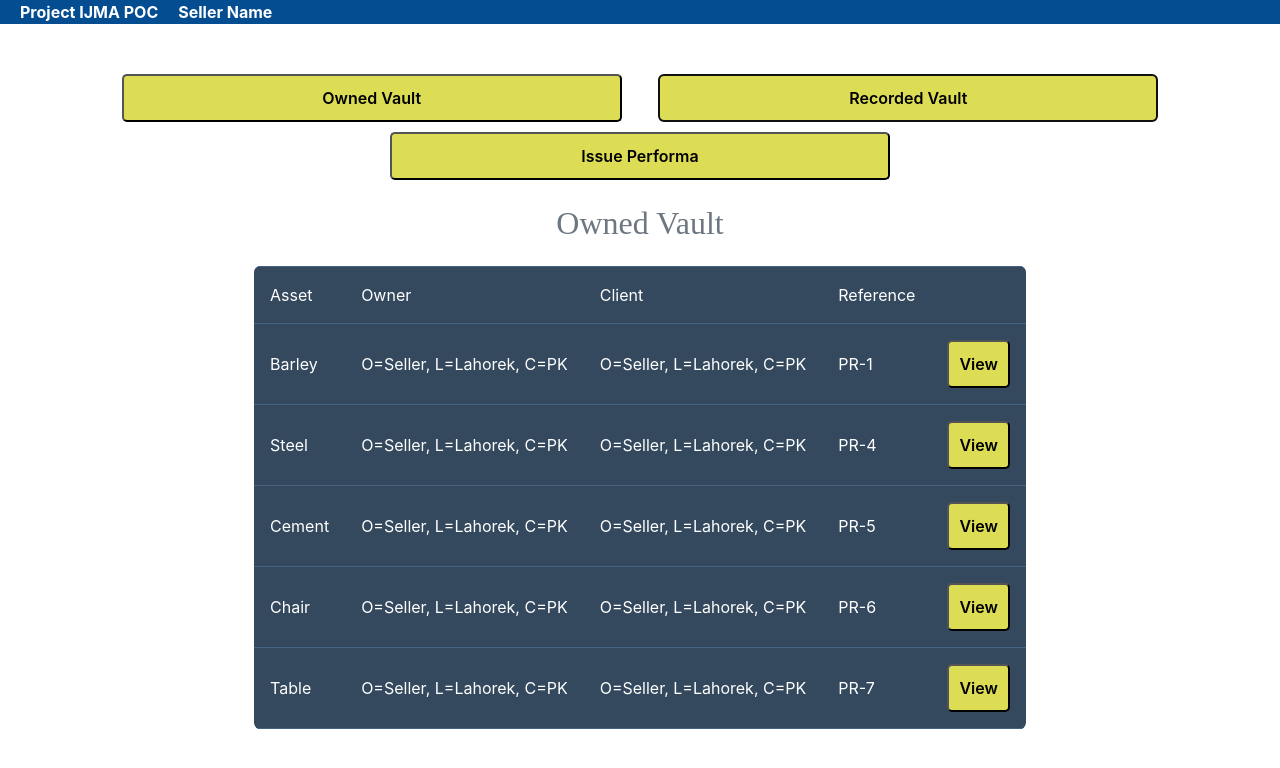
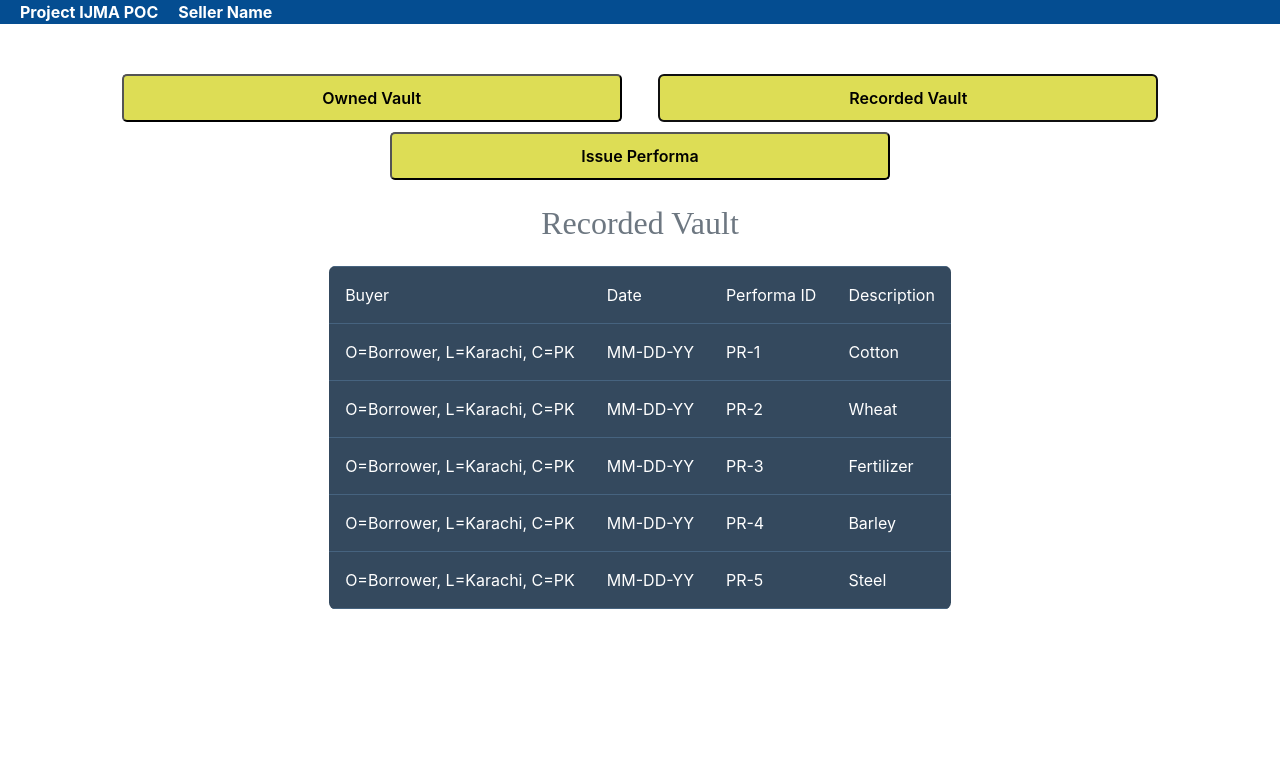
Before and after one commit to asadikhlas/cordaMurhaba, a React (Create React App) app: page / in a window 1280 px wide. Both pictures are taken after a click on the button "Recorded Vault". Shown: the top 768 px of the page. Built offline with nearby package versions, Linux system fonts and the light colour scheme.

Commit message:
added recorded vault

```diff
--- a/src/Button/Button.js
+++ b/src/Button/Button.js
@@ -3,10 +3,11 @@ import './Button.css';
 
 class Button extends Component {
     render() {
+        const { isRecordedTrue, isOwnedVault } = this.props
         return (
             <div className="container">
-               <button className="main-btn" >Owned Vault</button>
-               <button className="main-btn" >Recorded Vault</button>
+                <button className="main-btn" onClick={isOwnedVault} >Owned Vault</button>
+                <button className="main-btn" onClick={isRecordedTrue} >Recorded Vault</button>
             </div>
         )
     }
--- a/src/MurhabaTable/MurhabaTable.js
+++ b/src/MurhabaTable/MurhabaTable.js
@@ -4,24 +4,57 @@ import Header from '../Header/Header';
 import Button from '../Button/Button';
 import { Link } from 'react-router-dom'
 import Response from '../response.json';
-import { Modal } from 'react-bootstrap'
+import { Modal } from 'react-bootstrap';
+import PerformaResponse from '../performaResponse.json';
 
 class MurhabaTable extends Component {
     state = {
         isModalOpen: false,
-        currentObj: {}
+        currentObj: {},
+        isRecordedTrue: false
     }
 
+    isRecordedTrue = () => this.setState({ isRecordedTrue: true })
 
+    isOwnedVault = () => this.setState({ isRecordedTrue: false })
 
     render() {
-        const { isModalOpen, currentObj } = this.state
+        const { isModalOpen, currentObj, isRecordedTrue } = this.state
         return (
             <React.Fragment>
-                <Button />
+                <Button isRecordedTrue={this.isRecordedTrue} isOwnedVault={this.isOwnedVault} />
                 <div className="flexer" style={{ flexDirection: 'column' }}>
                     <Link to="/performa" ><button className="main-btn" style={{ marginTop: '10px' }} >Issue Performa</button></Link>
                     <br />
+                    {isRecordedTrue ?
+                        <div>
+                            <h2 style={{ textAlign: 'center' }} >Recorded Vault</h2>
+                            <div className="flexer">
+                                <table className="rwd-table">
+                                    <thead  >
+                                        <tr >
+                                            <td>Buyer</td>
+                                            <td>Date</td>
+                                            <td>Performa ID</td>
+                                            <td>Description</td>
+                                        </tr>
+                                    </thead>
+                                    <tbody>
+                                        {PerformaResponse && PerformaResponse.map((item, i) => (
+                                            <tr>
+                                                <td>{item.state.data.buyer} </td>
+                                                <td>{item.state.data.date}</td>
+                                                <td>{item.state.data.proformaId}</td>
+                                                <td>{item.state.data.description}</td>
+
+                                            </tr>
+                                        ))}
+
+                                    </tbody></table>
+                            </div>
+                        </div>
+                        :
+                        <div>
                             <h2 style={{ textAlign: 'center' }} >Owned Vault</h2>
                             <div className="flexer">
                                 <table className="rwd-table">
@@ -48,6 +81,10 @@ class MurhabaTable extends Component {
 
                                     </tbody></table>
                             </div>
+                        </div>
+                    }
+
+
                 </div>
                 {
                     isModalOpen &&
--- /dev/null
+++ b/src/performaResponse.json
@@ -0,0 +1,171 @@
+[ {
+    "state" : {
+      "data" : {
+        "@class" : "com.example.states.ProformaState",
+        "seller" : "O=Seller, L=Lahorek, C=PK",
+        "buyer" : "O=Borrower, L=Karachi, C=PK",
+        "date" : "MM-DD-YY",
+        "proformaId" : "PR-1",
+        "description" : "Cotton",
+        "goods" : {
+          "seller" : "O=Seller, L=Lahorek, C=PK",
+          "assetOwner" : "O=Seller, L=Lahorek, C=PK",
+          "quantity" : 1,
+          "internalReference" : "PR-1",
+          "asset" : "Cotton",
+          "takaful" : false,
+          "owner" : "O=Seller, L=Lahorek, C=PK",
+          "participants" : [ "O=Seller, L=Lahorek, C=PK" ]
+        },
+        "amount" : 100,
+        "participants" : [ "O=Borrower, L=Karachi, C=PK", "O=Seller, L=Lahorek, C=PK" ]
+      },
+      "contract" : "com.example.contracts.ProformaContract",
+      "notary" : "O=Notary, L=London, C=GB",
+      "encumbrance" : null,
+      "constraint" : {
+        "@class" : "net.corda.core.contracts.SignatureAttachmentConstraint",
+        "key" : "aSq9DsNNvGhYxYyqA9wd2eduEAZ5AXWgJTbTEw3G5d2maAq8vtLE4kZHgCs5jcB1N31cx1hpsLeqG2ngSysVHqcXhbNts6SkRWDaV7xNcr6MtcbufGUchxredBb6"
+      }
+    },
+    "ref" : {
+      "txhash" : "6A7CA1E3D721F02A00930E2C43104E2833A15B27B782ED638F878D4BF0718C87",
+      "index" : 0
+    }
+  }, {
+    "state" : {
+      "data" : {
+        "@class" : "com.example.states.ProformaState",
+        "seller" : "O=Seller, L=Lahorek, C=PK",
+        "buyer" : "O=Borrower, L=Karachi, C=PK",
+        "date" : "MM-DD-YY",
+        "proformaId" : "PR-2",
+        "description" : "Wheat",
+        "goods" : {
+          "seller" : "O=Seller, L=Lahorek, C=PK",
+          "assetOwner" : "O=Seller, L=Lahorek, C=PK",
+          "quantity" : 1,
+          "internalReference" : "PR-2",
+          "asset" : "Wheat",
+          "takaful" : false,
+          "owner" : "O=Seller, L=Lahorek, C=PK",
+          "participants" : [ "O=Seller, L=Lahorek, C=PK" ]
+        },
+        "amount" : 200,
+        "participants" : [ "O=Borrower, L=Karachi, C=PK", "O=Seller, L=Lahorek, C=PK" ]
+      },
+      "contract" : "com.example.contracts.ProformaContract",
+      "notary" : "O=Notary, L=London, C=GB",
+      "encumbrance" : null,
+      "constraint" : {
+        "@class" : "net.corda.core.contracts.SignatureAttachmentConstraint",
+        "key" : "aSq9DsNNvGhYxYyqA9wd2eduEAZ5AXWgJTbTEw3G5d2maAq8vtLE4kZHgCs5jcB1N31cx1hpsLeqG2ngSysVHqcXhbNts6SkRWDaV7xNcr6MtcbufGUchxredBb6"
+      }
+    },
+    "ref" : {
+      "txhash" : "5B0E17958572E2CF3D8AB9AAC583561E471370CEE3B0B7FEC87D33A2761576BA",
+      "index" : 0
+    }
+  }, {
+    "state" : {
+      "data" : {
+        "@class" : "com.example.states.ProformaState",
+        "seller" : "O=Seller, L=Lahorek, C=PK",
+        "buyer" : "O=Borrower, L=Karachi, C=PK",
+        "date" : "MM-DD-YY",
+        "proformaId" : "PR-3",
+        "description" : "Fertilizer",
+        "goods" : {
+          "seller" : "O=Seller, L=Lahorek, C=PK",
+          "assetOwner" : "O=Seller, L=Lahorek, C=PK",
+          "quantity" : 1,
+          "internalReference" : "PR-3",
+          "asset" : "Fertilizer",
+          "takaful" : false,
+          "owner" : "O=Seller, L=Lahorek, C=PK",
+          "participants" : [ "O=Seller, L=Lahorek, C=PK" ]
+        },
+        "amount" : 300,
+        "participants" : [ "O=Borrower, L=Karachi, C=PK", "O=Seller, L=Lahorek, C=PK" ]
+      },
+      "contract" : "com.example.contracts.ProformaContract",
+      "notary" : "O=Notary, L=London, C=GB",
+      "encumbrance" : null,
+      "constraint" : {
+        "@class" : "net.corda.core.contracts.SignatureAttachmentConstraint",
+        "key" : "aSq9DsNNvGhYxYyqA9wd2eduEAZ5AXWgJTbTEw3G5d2maAq8vtLE4kZHgCs5jcB1N31cx1hpsLeqG2ngSysVHqcXhbNts6SkRWDaV7xNcr6MtcbufGUchxredBb6"
+      }
+    },
+    "ref" : {
+      "txhash" : "EAE60C87485CCD447F8D163C689990E1ADAD92E01574FF3751111C07CFB717F4",
+      "index" : 0
+    }
+  }, {
+    "state" : {
+      "data" : {
+        "@class" : "com.example.states.ProformaState",
+        "seller" : "O=Seller, L=Lahorek, C=PK",
+        "buyer" : "O=Borrower, L=Karachi, C=PK",
+        "date" : "MM-DD-YY",
+        "proformaId" : "PR-4",
+        "description" : "Barley",
+        "goods" : {
+          "seller" : "O=Seller, L=Lahorek, C=PK",
+          "assetOwner" : "O=Seller, L=Lahorek, C=PK",
+          "quantity" : 1,
+          "internalReference" : "PR-4",
+          "asset" : "Barley",
+          "takaful" : false,
+          "owner" : "O=Seller, L=Lahorek, C=PK",
+          "participants" : [ "O=Seller, L=Lahorek, C=PK" ]
+        },
+        "amount" : 400,
+        "participants" : [ "O=Borrower, L=Karachi, C=PK", "O=Seller, L=Lahorek, C=PK" ]
+      },
+      "contract" : "com.example.contracts.ProformaContract",
+      "notary" : "O=Notary, L=London, C=GB",
+      "encumbrance" : null,
+      "constraint" : {
+        "@class" : "net.corda.core.contracts.SignatureAttachmentConstraint",
+        "key" : "aSq9DsNNvGhYxYyqA9wd2eduEAZ5AXWgJTbTEw3G5d2maAq8vtLE4kZHgCs5jcB1N31cx1hpsLeqG2ngSysVHqcXhbNts6SkRWDaV7xNcr6MtcbufGUchxredBb6"
+      }
+    },
+    "ref" : {
+      "txhash" : "4806DD0506B79E51C76F451F5FB32183F97C4A7A05D258B6E1A5A5842ABE9F33",
+      "index" : 0
+    }
+  }, {
+    "state" : {
+      "data" : {
+        "@class" : "com.example.states.ProformaState",
+        "seller" : "O=Seller, L=Lahorek, C=PK",
+        "buyer" : "O=Borrower, L=Karachi, C=PK",
+        "date" : "MM-DD-YY",
+        "proformaId" : "PR-5",
+        "description" : "Steel",
+        "goods" : {
+          "seller" : "O=Seller, L=Lahorek, C=PK",
+          "assetOwner" : "O=Seller, L=Lahorek, C=PK",
+          "quantity" : 1,
+          "internalReference" : "PR-5",
+          "asset" : "Steel",
+          "takaful" : false,
+          "owner" : "O=Seller, L=Lahorek, C=PK",
+          "participants" : [ "O=Seller, L=Lahorek, C=PK" ]
+        },
+        "amount" : 500,
+        "participants" : [ "O=Borrower, L=Karachi, C=PK", "O=Seller, L=Lahorek, C=PK" ]
+      },
+      "contract" : "com.example.contracts.ProformaContract",
+      "notary" : "O=Notary, L=London, C=GB",
+      "encumbrance" : null,
+      "constraint" : {
+        "@class" : "net.corda.core.contracts.SignatureAttachmentConstraint",
+        "key" : "aSq9DsNNvGhYxYyqA9wd2eduEAZ5AXWgJTbTEw3G5d2maAq8vtLE4kZHgCs5jcB1N31cx1hpsLeqG2ngSysVHqcXhbNts6SkRWDaV7xNcr6MtcbufGUchxredBb6"
+      }
+    },
+    "ref" : {
+      "txhash" : "1D65156F47B221F749BDE1CA31C00A6D584778A32E59D6DE68CADCCCCCBA1A7A",
+      "index" : 0
+    }
+  } ]
```
Lines whose indentation alone changed are shown as unchanged.
